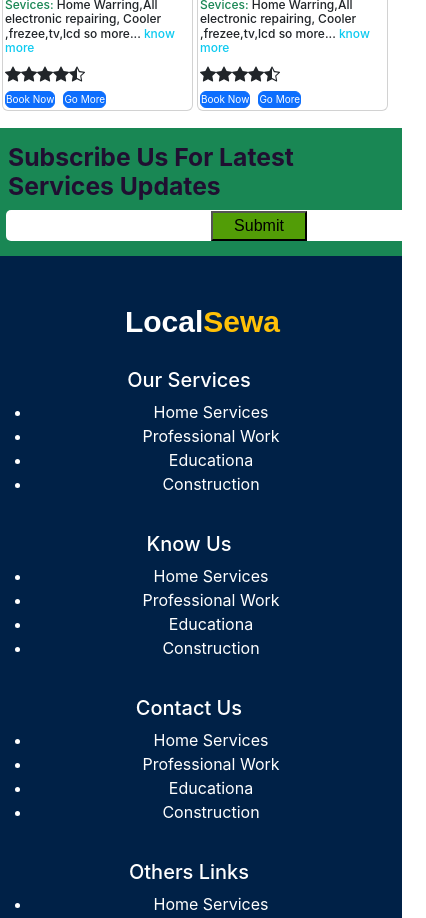
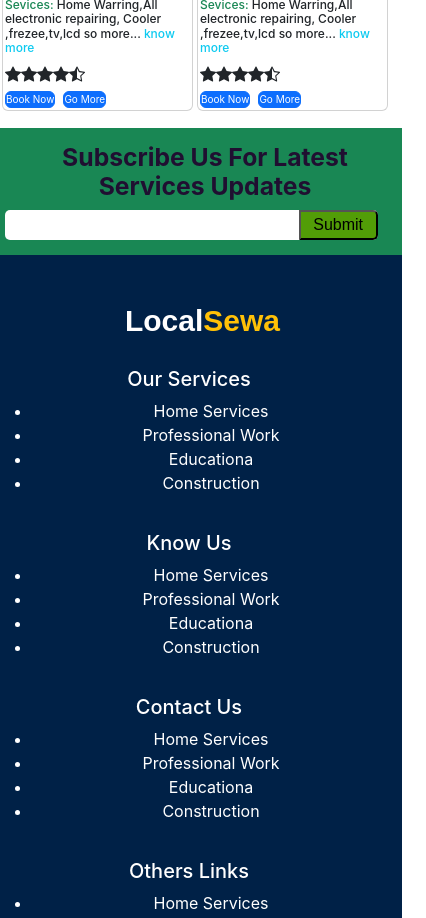
Before and after one commit to softabhi/local-Sewa-app, a React (Create React App) app: page / in a window 390 px wide. Shown: the part 1600-2518 px from the top of the page, 426 px wide, since content can reach past the window. Built offline with nearby package versions, Linux system fonts and the light colour scheme.

Commit message:
subscrible button updation

```diff
--- a/src/componets/footer/Footer.js
+++ b/src/componets/footer/Footer.js
@@ -10,6 +10,7 @@ const Footer = () => {
                         {/* <div className=''> */}
                         <h2>Subscribe <span>Us For Latest Services Updates</span> </h2>
                         <div className='inp_box'>
+
                             <input className='' type="text" />
                             <button>Submit</button>
                         </div>
--- a/src/componets/footer/footer.css
+++ b/src/componets/footer/footer.css
@@ -46,7 +46,7 @@
     margin-left: 78px;
     background-color: #fff;
     border-radius: 5px;
-    width: 420px;
+    max-width: 420px;
     padding-left: 13px;
 }
 .inp_box input{
@@ -57,20 +57,33 @@
 @media (max-width:500px) {
     .subscribe {
         display: block;
+        max-width: 450px;
     }
-    .subscribe input {
+    .inp_box{
+        display: flex;
+        /* align-items: center; */
+        /* justify-content: center; */
+        /* align-content: center; */
+        margin-left:17px;
+        /* max-width: 420px; */
+        /* margin-right: 5px; */
+        width: 90%;
+    }
+    .inp_box input {
         height: 30px;
-        width: 12rem;
-
+        /* width: 10rem; */
+        width: 79.5%;
+        /* margin-right: 2rem; */
     }
     .subscribe button{
         height: 30px;
+        width: 5rem;
+        border-top-right-radius: 5px;
+        border-bottom-right-radius: 5px;
     }
     .subscribe h2{
         margin-left: 20px;
+        text-align: center;
     }
-    .inp_box {
-        /* border: 1px solid red;  */
-        margin-left: 18px;
-    }
+
 }
```
